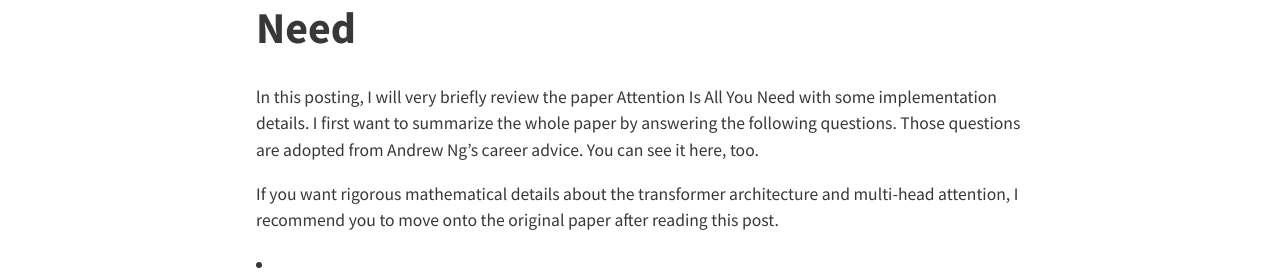
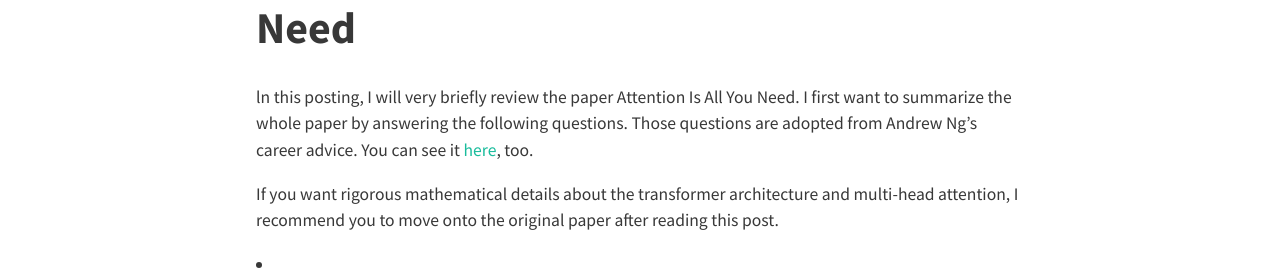
Before and after one commit to scottsuk0306/scottsuk0306.github.io, a Jekyll site: the page built from _posts/2022-09-07-transformers.md, in a window 1280 px wide. Shown: the part 295-575 px from the top of the page. Built offline with Jekyll 4.4.1, drawn with Linux system fonts in a browser that asks for light colours; nearby versions of some CDN libraries; our own code applies the rules of GitHub Pages for plain Markdown files.

Commit message:
Update 2022-09-07-transformers.md

```diff
--- a/_posts/2022-09-07-transformers.md
+++ b/_posts/2022-09-07-transformers.md
@@ -17,7 +17,7 @@ tags:
 
 # [Paper Review] Attention Is All You Need
 
-ln this posting, I will very briefly review the paper Attention Is All You Need with some implementation details. I first want to summarize the whole paper by answering the following questions. Those questions are adopted from Andrew Ng’s career advice. You can see it here, too.
+ln this posting, I will very briefly review the paper Attention Is All You Need. I first want to summarize the whole paper by answering the following questions. Those questions are adopted from Andrew Ng’s career advice. You can see it [here](https://scottsuk0306.github.io/2022/07/04/how-to-read-papers.html), too.
 
 If you want rigorous mathematical details about the transformer architecture and multi-head attention, I recommend you to move onto the original paper after reading this post.
 
```
